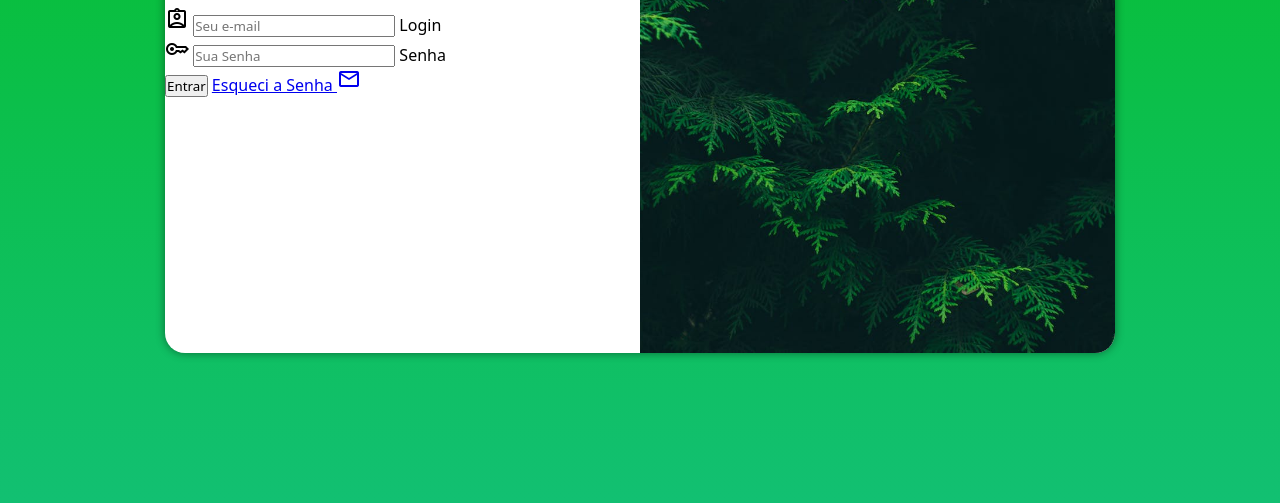
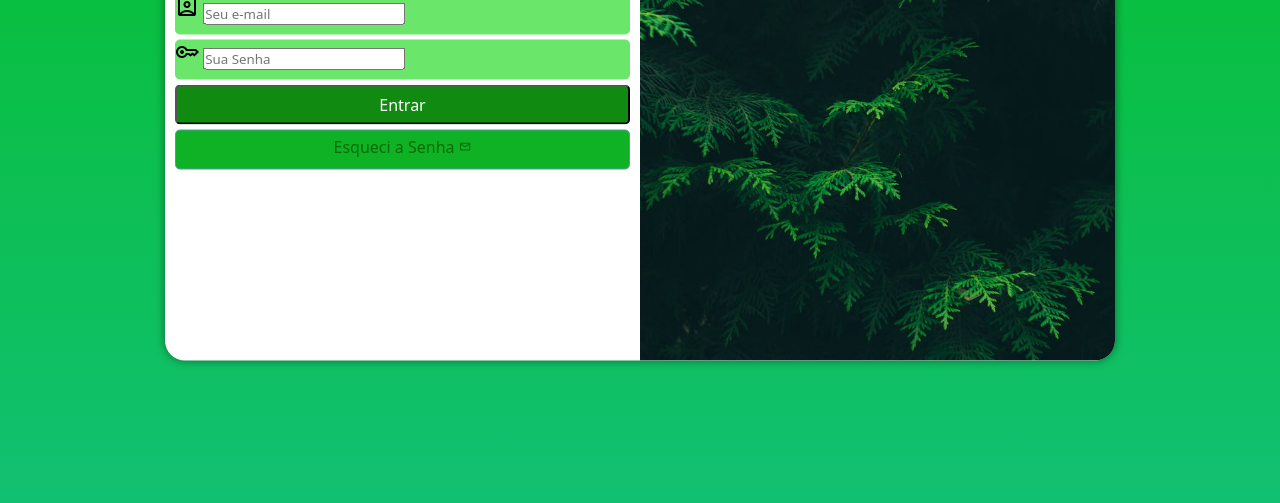
Before and after one commit to Eduardo-Anjos/projeto-login, a plain HTML site: page index.html in a window 1280 px wide. Shown: the part 297-800 px from the top of the page. Drawn offline with nearby package versions, Linux system fonts and the light colour scheme.

Commit message:
consertei erros no projeto

```diff
--- a/estilos/style.css
+++ b/estilos/style.css
@@ -23,7 +23,7 @@ section#login{
     overflow: hidden;
 
     background-color: white;
-    height: 500px ;
+    height: 515px ;
     width:250px;
     border-radius: 20px;
     box-shadow: 0px 0px 10px rgba(0, 0, 0, 0.452);
@@ -49,3 +49,60 @@ section#login{
  div#formulario > p{
     font-size: 0.8em;
  }
+
+ form > div.campo{
+    background-color: rgb(106, 231, 106);
+    display:block;
+    width: 100%;
+    height: 40px;
+    border-radius: 5px;
+    margin: 5px 0px;
+     }
+
+     div.campo > label{
+        display: none;
+     }
+     form > input[type=submit]{
+        display: block;
+        font-size: 1em;
+        width: 100%;
+        height: 40px;
+        background-color: rgb(17, 138, 17);
+        color: white;
+        border-radius: 5px;
+        cursor: pointer;
+     }
+     form > input[type=submit]:hover{
+        background-color: #1e7030;
+     }
+     form > a.botao{
+        display: block;
+        text-align: center;
+        width: 100%;
+        height: 40px;
+        padding-top: 5px;
+        margin-top: 5px;
+        background-color: #0fb125;
+        color: rgb(6, 109, 6);
+        border: 1px #49a09d solid;
+        border-radius:5px;
+        text-decoration: none;
+     }
+     form a.botao:hover{
+        background-color: #0c8627;
+     }
+     form > a.botao > span{
+        font-size: 0.8em;
+     }
+
+     /* @media screen and (max-width: 767px){
+        form > div.campo{
+            background-color: rgb(106, 231, 106);
+            display:block;
+            width: 100%;
+            border:1px solid red;
+            height: 40px;
+            border-radius: 5px;
+            margin: 5px 0px;
+             }
+     } */
--- a/index.html
+++ b/index.html
@@ -22,8 +22,6 @@
             Seja bem-vindo(a) novamente. faça login para acessar a sua conta e
             poder fazer as configurações no seu ambiente.
           </p>
-          <form action="login.php" method="post" autocomplete="on"></form>
-        </div>
           <form action="login.php" method="post">
             <div class="campo">
               <span class="material-symbols-outlined"> assignment_ind </span>
@@ -53,11 +51,12 @@
               <label for="isenha">Senha</label>
             </div>
             <input type="submit" value="Entrar" />
-          <a href="esqueci.html">
+            <a href="esqueci.html" class="botao">
               Esqueci a Senha
               <span class="material-symbols-outlined"> mail </span></a
             >
           </form>
+        </div>
       </section>
     </main>
   </body>
```
Also changed, not shown: estilos/media-query.css (line endings or trailing spaces). Lines whose indentation alone changed are shown as unchanged.
